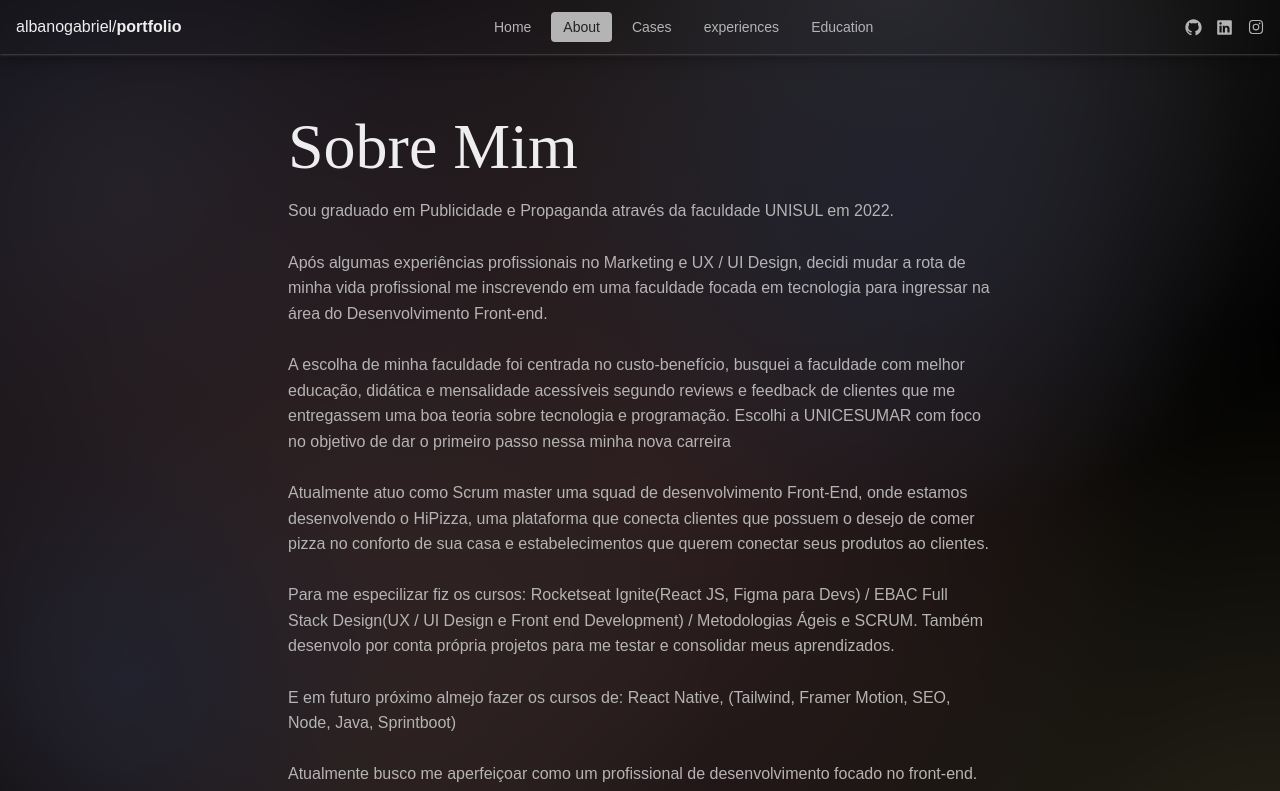
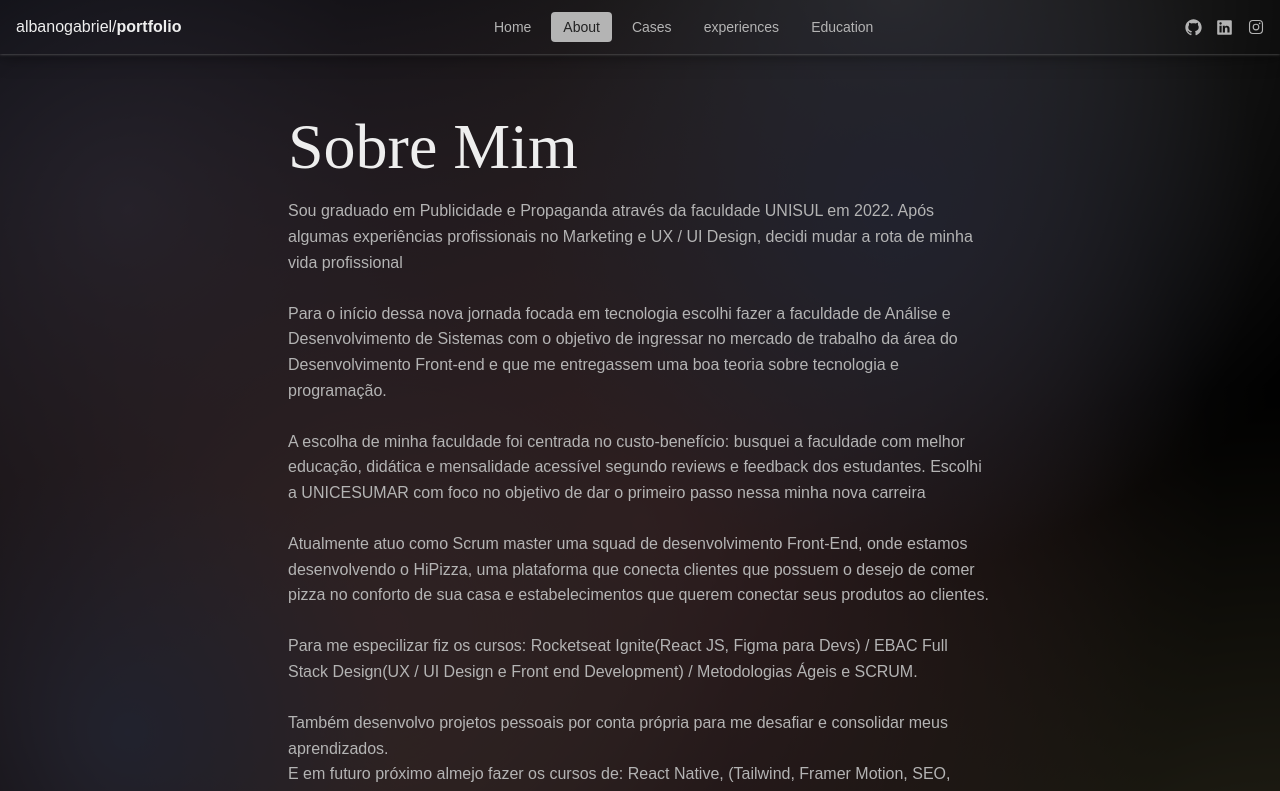
Before and after one commit to albanogabriel/my-portfolio, a React (Vite) app: page /about in a window 1280 px wide. Shown: the top 791 px of the page. Built offline with nearby package versions, Linux system fonts and the light colour scheme; a web font is replaced by a local one.

Commit message:
fix: trying fix de NavLink deploy problem

```diff
--- a/src/pages/About/index.tsx
+++ b/src/pages/About/index.tsx
@@ -1,3 +1,5 @@
+import { NavLink } from 'react-router-dom'
+
 import { BigTitle, PageContainer, SmallParagraph } from '../../styles/global'
 import { TextContainer } from './styles'
 
@@ -10,22 +12,24 @@ export function About() {
           <SmallParagraph>
             <p>
               Sou graduado em Publicidade e Propaganda através da faculdade
-              UNISUL em 2022.
+              UNISUL em 2022. Após algumas experiências profissionais no
+              Marketing e UX / UI Design, decidi mudar a rota de minha vida
+              profissional
             </p>
             <br />
             <p>
-              Após algumas experiências profissionais no Marketing e UX / UI
-              Design, decidi mudar a rota de minha vida profissional me
-              inscrevendo em uma faculdade focada em tecnologia para ingressar
-              na área do Desenvolvimento Front-end.
+              Para o início dessa nova jornada focada em tecnologia escolhi
+              fazer a faculdade de Análise e Desenvolvimento de Sistemas com o
+              objetivo de ingressar no mercado de trabalho da área do
+              Desenvolvimento Front-end e que me entregassem uma boa teoria
+              sobre tecnologia e programação.
             </p>
             <br />
             <p>
-              A escolha de minha faculdade foi centrada no custo-benefício,
+              A escolha de minha faculdade foi centrada no custo-benefício:
               busquei a faculdade com melhor educação, didática e mensalidade
-              acessíveis segundo reviews e feedback de clientes que me
-              entregassem uma boa teoria sobre tecnologia e programação. Escolhi
-              a UNICESUMAR com foco no objetivo de dar o primeiro passo nessa
+              acessível segundo reviews e feedback dos estudantes. Escolhi a
+              UNICESUMAR com foco no objetivo de dar o primeiro passo nessa
               minha nova carreira
             </p>
             <br />
@@ -40,11 +44,13 @@ export function About() {
             <p>
               Para me especilizar fiz os cursos: Rocketseat Ignite(React JS,
               Figma para Devs) / EBAC Full Stack Design(UX / UI Design e Front
-              end Development) / Metodologias Ágeis e SCRUM. Também desenvolo
-              por conta própria projetos para me testar e consolidar meus
-              aprendizados.
+              end Development) / Metodologias Ágeis e SCRUM.
             </p>
             <br />
+            <p>
+              Também desenvolvo projetos pessoais por conta própria para me
+              desafiar e consolidar meus aprendizados.
+            </p>
             <p>
               E em futuro próximo almejo fazer os cursos de: React Native,
               (Tailwind, Framer Motion, SEO, Node, Java, Sprintboot)
@@ -59,8 +65,11 @@ export function About() {
             </p>
           </SmallParagraph>
         </div>
+        {/* <span>
+          <a href="/">Voltar...</a>
+        </span> */}
         <span>
-          <a href="/">Voltar...</a>
+          <NavLink to="/">Voltar...</NavLink>
         </span>
       </TextContainer>
     </PageContainer>
```
